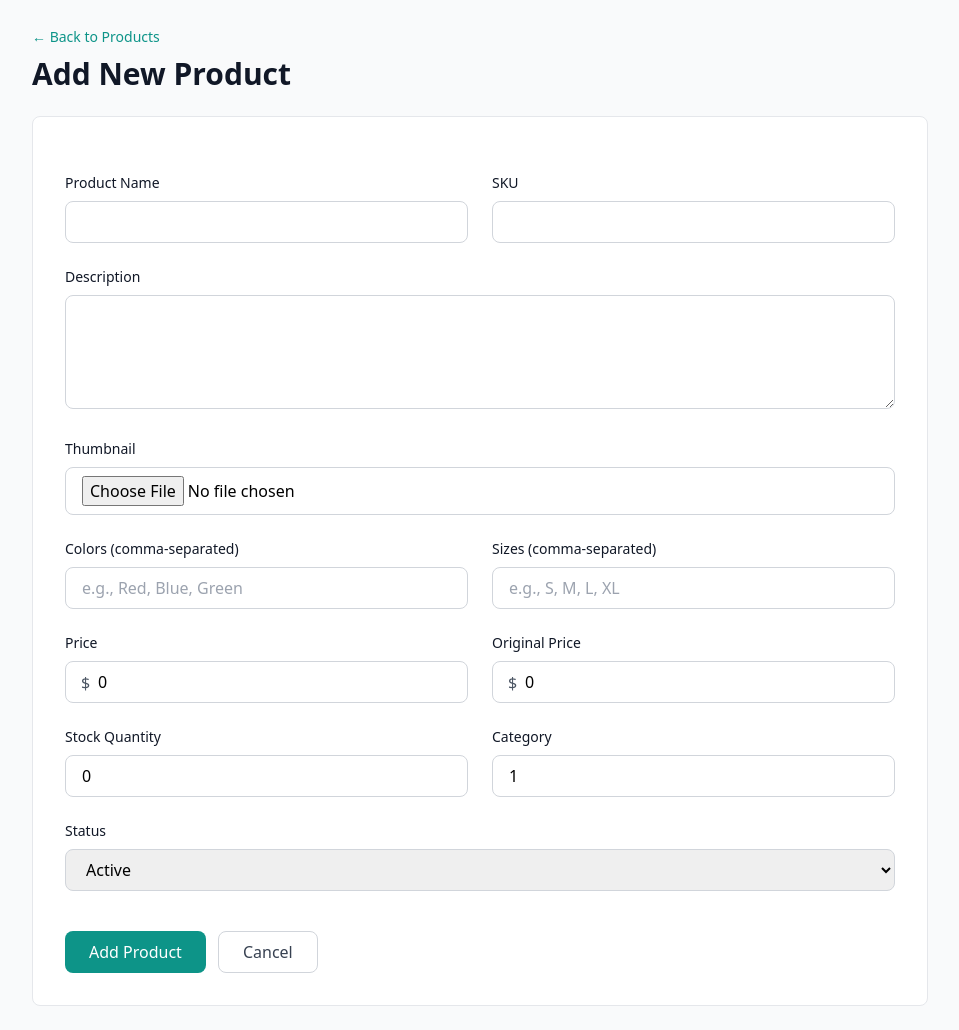
After one commit to sangvominh/SHooad, a PHP site: page /pages/add-product.php in a window 1280 px wide. The commit adds this page. Shown: the whole page, without its empty margins (160-1119 px from the left). Run offline with PHP 8.4, Linux system fonts and the light colour scheme; the template is opened without the code that fills it, so the values that code supplies are empty; some libraries are stand-ins or nearby versions.

Commit message:
feat: update info product, add product

```diff
--- a/app/Models/Shop.php
+++ b/app/Models/Shop.php
@@ -27,6 +27,7 @@ class Shop {
 
     public function getInfo ($shop_id) {
         return [
+            'id'=> $shop_id,
             'name' => $this->getName($shop_id),
             'description'=> $this->getDescription($shop_id),
         ];
--- /dev/null
+++ b/app/Views/seller/pages/add-product.php
@@ -0,0 +1,125 @@
+
+<!DOCTYPE html>
+<html lang="en">
+<head>
+    <meta charset="UTF-8">
+    <meta name="viewport" content="width=device-width, initial-scale=1.0">
+    <title>Add Product</title>
+    <script src="https://cdn.tailwindcss.com"></script>
+</head>
+<body class="bg-gray-50">
+    <div class="min-h-screen p-6">
+        <div class="max-w-4xl mx-auto">
+            <!-- Page Header -->
+            <div class="mb-6">
+                <a href="?page=products" class="text-teal-600 hover:text-teal-700 text-sm font-medium">&larr; Back to Products</a>
+                <h1 class="text-3xl font-bold text-gray-900 mt-2">Add New Product</h1>
+            </div>
+
+            <!-- Add Product Form -->
+            <div class="bg-white rounded-lg border border-gray-200 p-8">
+                <form method="POST" action="" enctype="multipart/form-data" class="space-y-6">
+                    <input type="hidden" name="shop_id" value="<?php echo $data["shop"]["id"]; ?>">
+                    <!-- Product Name and SKU -->
+                    <div class="grid grid-cols-2 gap-6">
+                        <div>
+                            <label for="name" class="block text-sm font-medium text-gray-900 mb-2">Product Name</label>
+                            <input type="text" id="name" name="name" value="<?php echo htmlspecialchars($_POST['name'] ?? ''); ?>" class="w-full px-4 py-2 border border-gray-300 rounded-lg focus:outline-none focus:border-teal-600" required>
+                        </div>
+
+                        <div>
+                            <label for="sku" class="block text-sm font-medium text-gray-900 mb-2">SKU</label>
+                            <input type="text" id="sku" name="sku" value="<?php echo htmlspecialchars($_POST['sku'] ?? ''); ?>" class="w-full px-4 py-2 border border-gray-300 rounded-lg focus:outline-none focus:border-teal-600" required>
+                        </div>
+                    </div>
+
+                    <!-- Description -->
+                    <div>
+                        <label for="description" class="block text-sm font-medium text-gray-900 mb-2">Description</label>
+                        <textarea id="description" name="description" rows="4" class="w-full px-4 py-2 border border-gray-300 rounded-lg focus:outline-none focus:border-teal-600" required><?php echo htmlspecialchars($_POST['description'] ?? ''); ?></textarea>
+                    </div>
+
+                     <div>
+                        <label for="thumbnail" class="block text-sm font-medium text-gray-900 mb-2">Thumbnail</label>
+                        <input type="file" id="thumbnail" name="thumbnail" accept="image/*" class="w-full px-4 py-2 border border-gray-300 rounded-lg focus:outline-none focus:border-teal-600">
+                        <?php if(!empty($uploadedFilePath)): ?>
+                            <img src="<?php echo htmlspecialchars($uploadedFilePath); ?>" class="mt-2 w-32 h-32 object-cover rounded-lg" alt="Thumbnail Preview">
+                        <?php endif; ?>
+                    </div>
+
+                    <!-- Thumbnail URL -->
+                    <!-- <div>
+                        <label for="thumbnail_url" class="block text-sm font-medium text-gray-900 mb-2">Thumbnail URL</label>
+                        <input type="text" id="thumbnail_url" name="thumbnail_url" value="<?php echo htmlspecialchars($_POST['thumbnail_url'] ?? ''); ?>" class="w-full px-4 py-2 border border-gray-300 rounded-lg focus:outline-none focus:border-teal-600" required>
+                    </div> -->
+
+                    <!-- Colors and Sizes -->
+                    <div class="grid grid-cols-2 gap-6">
+                        <div>
+                            <label for="colors" class="block text-sm font-medium text-gray-900 mb-2">Colors (comma-separated)</label>
+                            <input type="text" id="colors" name="colors" value="<?php echo htmlspecialchars($_POST['colors'] ?? ''); ?>" placeholder="e.g., Red, Blue, Green" class="w-full px-4 py-2 border border-gray-300 rounded-lg focus:outline-none focus:border-teal-600" required>
+                        </div>
+
+                        <div>
+                            <label for="sizes" class="block text-sm font-medium text-gray-900 mb-2">Sizes (comma-separated)</label>
+                            <input type="text" id="sizes" name="sizes" value="<?php echo htmlspecialchars($_POST['sizes'] ?? ''); ?>" placeholder="e.g., S, M, L, XL" class="w-full px-4 py-2 border border-gray-300 rounded-lg focus:outline-none focus:border-teal-600" required>
+                        </div>
+                    </div>
+
+                    <!-- Price and Original Price -->
+                    <div class="grid grid-cols-2 gap-6">
+                        <div>
+                            <label for="price" class="block text-sm font-medium text-gray-900 mb-2">Price</label>
+                            <div class="relative">
+                                <span class="absolute left-4 top-2.5 text-gray-600">$</span>
+                                <input type="number" id="price" name="price" value="<?php echo htmlspecialchars($_POST['price'] ?? '0'); ?>" step="0.01" min="0" class="w-full pl-8 pr-4 py-2 border border-gray-300 rounded-lg focus:outline-none focus:border-teal-600" required>
+                            </div>
+                        </div>
+
+                        <div>
+                            <label for="original_price" class="block text-sm font-medium text-gray-900 mb-2">Original Price</label>
+                            <div class="relative">
+                                <span class="absolute left-4 top-2.5 text-gray-600">$</span>
+                                <input type="number" id="original_price" name="original_price" value="<?php echo htmlspecialchars($_POST['original_price'] ?? '0'); ?>" step="0.01" min="0" class="w-full pl-8 pr-4 py-2 border border-gray-300 rounded-lg focus:outline-none focus:border-teal-600" required>
+                            </div>
+                        </div>
+                    </div>
+
+                    <!-- Stock Quantity and Category -->
+                    <div class="grid grid-cols-2 gap-6">
+                        <div>
+                            <label for="stock" class="block text-sm font-medium text-gray-900 mb-2">Stock Quantity</label>
+                            <input type="number" id="stock" name="stock" value="<?php echo htmlspecialchars($_POST['stock'] ?? '0'); ?>" min="0" class="w-full px-4 py-2 border border-gray-300 rounded-lg focus:outline-none focus:border-teal-600" required>
+                        </div>
+
+                        <div>
+                            <label for="category_id" class="block text-sm font-medium text-gray-900 mb-2">Category</label>
+                            <input type="number" id="category_id" name="category_id" value="<?php echo htmlspecialchars($_POST['category_id'] ?? '1'); ?>" class="w-full px-4 py-2 border border-gray-300 rounded-lg focus:outline-none focus:border-teal-600" required>
+                        </div>
+                    </div>
+
+                    <!-- Status -->
+                    <div>
+                        <label for="status" class="block text-sm font-medium text-gray-900 mb-2">Status</label>
+                        <select id="status" name="status" class="w-full px-4 py-2 border border-gray-300 rounded-lg focus:outline-none focus:border-teal-600">
+                            <option value="active" <?php echo ($_POST['status'] ?? 'active') === 'active' ? 'selected' : ''; ?>>Active</option>
+                            <option value="inactive" <?php echo ($_POST['status'] ?? '') === 'inactive' ? 'selected' : ''; ?>>Inactive</option>
+                            <option value="out_of_stock" <?php echo ($_POST['status'] ?? '') === 'out_of_stock' ? 'selected' : ''; ?>>Out of Stock</option>
+                        </select>
+                    </div>
+
+                    <!-- Action Buttons -->
+                    <div class="flex gap-3 pt-4">
+                        <button type="submit" class="px-6 py-2 bg-teal-600 text-white rounded-lg font-medium hover:bg-teal-700 transition-colors">
+                            Add Product
+                        </button>
+                        <a href="?page=products" class="px-6 py-2 border border-gray-300 text-gray-700 rounded-lg font-medium hover:bg-gray-50 transition-colors">
+                            Cancel
+                        </a>
+                    </div>
+                </form>
+            </div>
+        </div>
+    </div>
+</body>
+</html>
--- a/app/Views/seller/partials/products-table.php
+++ b/app/Views/seller/partials/products-table.php
@@ -8,7 +8,7 @@ $shop_products = $data['products'] ?? [];
   <div class="px-6 py-4 border-b border-gray-200">
     <div class="flex items-center justify-between mb-4">
       <h2 class="text-lg font-semibold text-gray-900">Your Products</h2>
-      <a href="?page=products&action=add" class="px-4 py-2 bg-teal-600 text-white rounded-lg text-sm font-medium hover:bg-teal-700">
+      <a href="?page=add-product" class="px-4 py-2 bg-teal-600 text-white rounded-lg text-sm font-medium hover:bg-teal-700">
         Add Product
       </a>
     </div>
--- a/database/db.sql
+++ b/database/db.sql
@@ -78,9 +78,9 @@ CREATE TABLE IF NOT EXISTS products (
     original_price DECIMAL(10,2) NULL CHECK (original_price >= 0),
     stock INT DEFAULT 0,
     sold_quantity INT DEFAULT 0,
-    rating DECIMAL(2,1) DEFAULT 0.0,
-    reviews_count INT DEFAULT 0,
-    status ENUM('active','paused','deleted') DEFAULT 'active',
+    -- rating DECIMAL(2,1) DEFAULT 0.0,
+    -- reviews_count INT DEFAULT 0,
+    status ENUM('active','inactive','out_of_stock') DEFAULT 'active',
     created_at TIMESTAMP DEFAULT CURRENT_TIMESTAMP,
     modified_at TIMESTAMP NULL ON UPDATE CURRENT_TIMESTAMP,
     FOREIGN KEY (shop_id) REFERENCES shops(id) ON DELETE CASCADE,
```
Also changed, not shown: app/Controllers/SellerController.php (+69 -2 lines), app/Models/Product.php (+56 -1 lines), app/Views/seller/pages/product-detail.php (+49 -31 lines).
